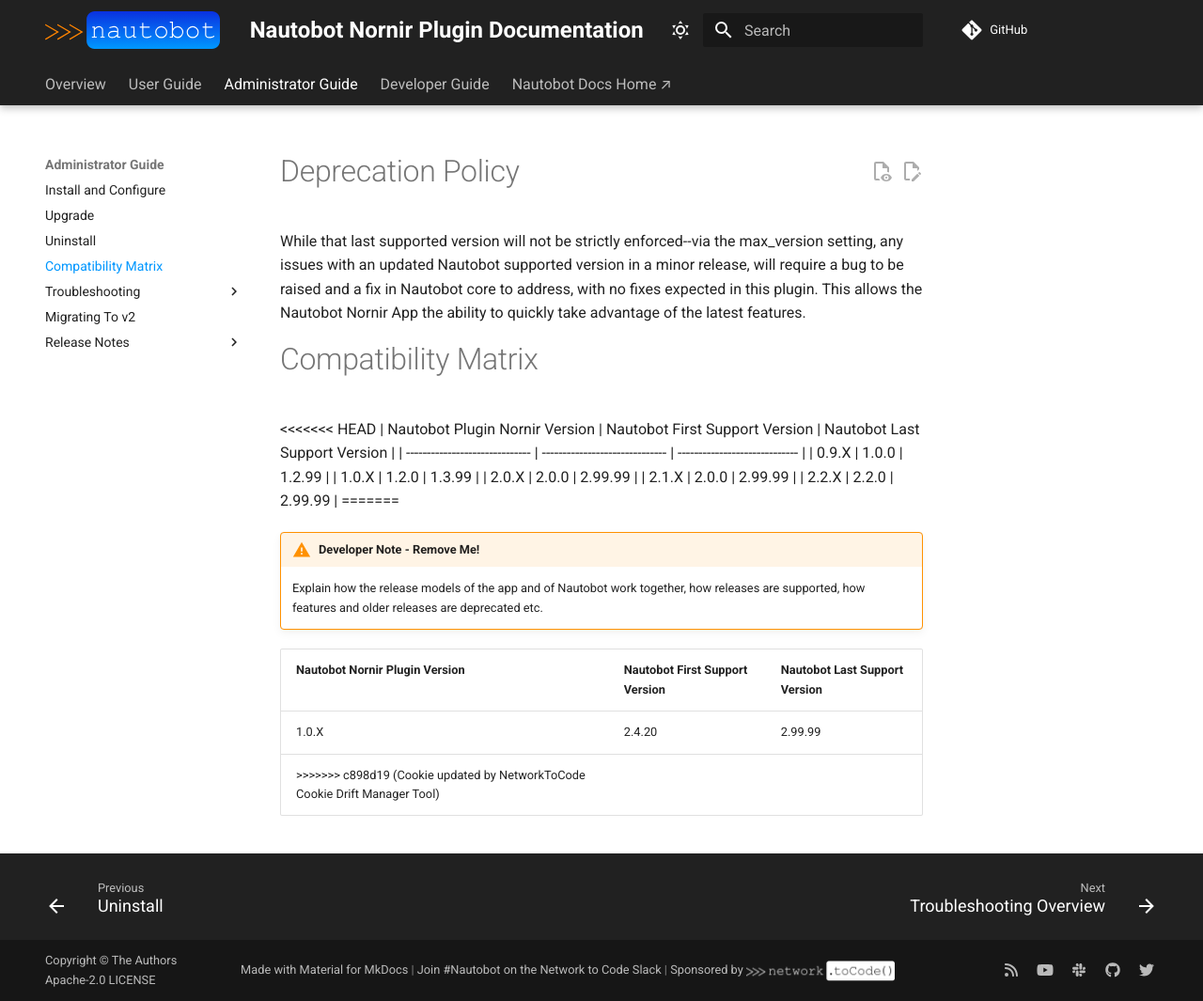
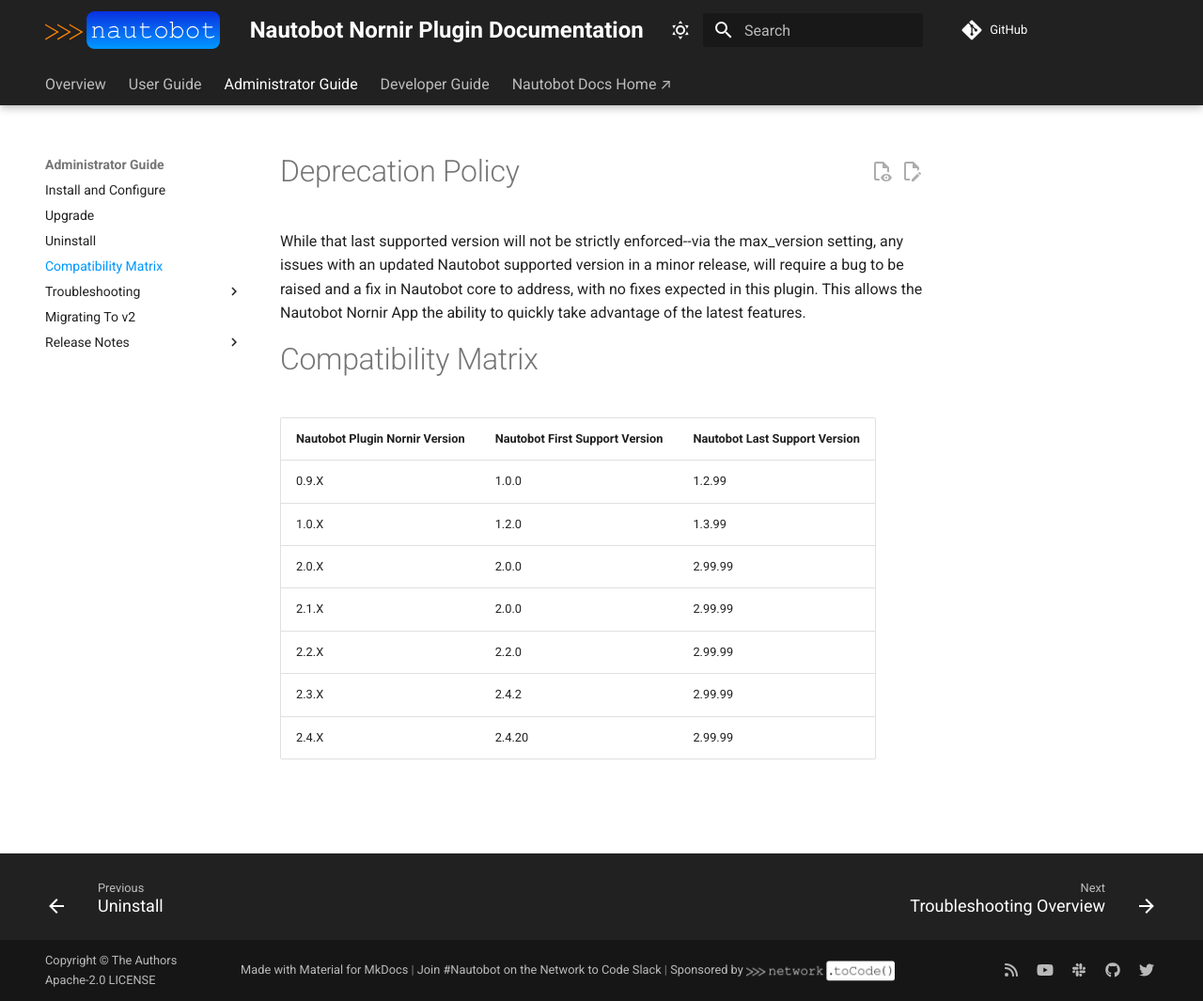
Before and after one commit to nautobot/nautobot-app-nornir, an MkDocs documentation site: the page built from docs/admin/compatibility_matrix.md, in a window 1280 px wide and 1065 px high. Shown: the whole window at 94% size. Built offline with MkDocs 1.6.1 and Material for MkDocs 9.7.7, drawn with Linux system fonts in a browser that asks for light colours; comment, search, counter and statistics services are not loaded.

Commit message:
resolve merge conflicts

```diff
--- a/docs/admin/compatibility_matrix.md
+++ b/docs/admin/compatibility_matrix.md
@@ -4,7 +4,6 @@
 
 # Compatibility Matrix
 
-<<<<<<< HEAD
 | Nautobot Plugin Nornir Version | Nautobot First Support Version | Nautobot Last Support Version |
 | ------------------------------ | ------------------------------ | ----------------------------- |
 | 0.9.X                          | 1.0.0                          | 1.2.99                        |
@@ -12,11 +11,5 @@
 | 2.0.X                          | 2.0.0                          | 2.99.99                       |
 | 2.1.X                          | 2.0.0                          | 2.99.99                       |
 | 2.2.X                          | 2.2.0                          | 2.99.99                       |
-=======
-!!! warning "Developer Note - Remove Me!"
-    Explain how the release models of the app and of Nautobot work together, how releases are supported, how features and older releases are deprecated etc.
-
-| Nautobot Nornir Plugin Version | Nautobot First Support Version | Nautobot Last Support Version |
-| ------------- | -------------------- | ------------- |
-| 1.0.X         | 2.4.20                | 2.99.99        |
->>>>>>> c898d19 (Cookie updated by NetworkToCode Cookie Drift Manager Tool)
+| 2.3.X                          | 2.4.2                          | 2.99.99                       |
+| 2.4.X                          | 2.4.20                         | 2.99.99                       |
```
Also changed, not shown: pyproject.toml (+2 -6 lines), .cookiecutter.json, 1 other file.
